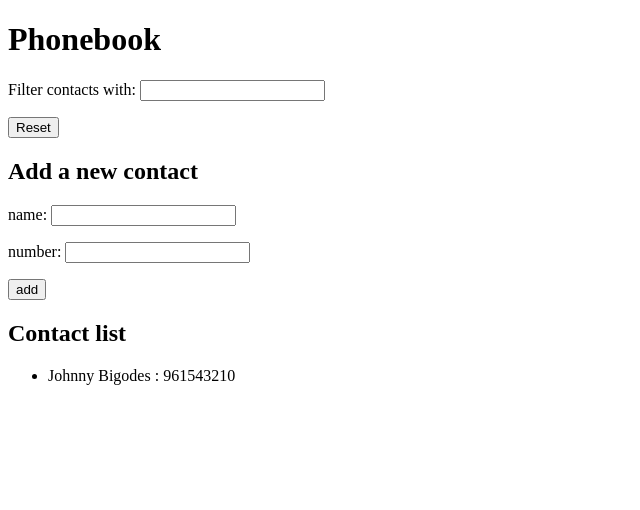
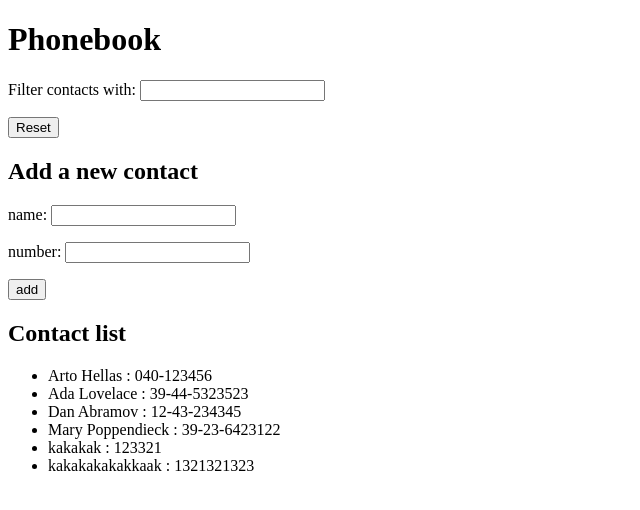
Before and after one commit to the-rfer/fullstackopen, a React (Vite) app in the folder part2/phonebook/: page / in a window 1280 px wide. Shown: the top 510 px of the page, without its empty margins (0-640 px from the left). Built offline with nearby package versions, Linux system fonts and the light colour scheme; data requests are answered from the project's data file.

Commit message:
concluded exercise 2.11

```diff
--- /dev/null
+++ b/part2/phonebook/db.json
@@ -0,0 +1,34 @@
+{
+  "persons": [
+    {
+      "name": "Arto Hellas",
+      "number": "040-123456",
+      "id": "1"
+    },
+    {
+      "name": "Ada Lovelace",
+      "number": "39-44-5323523",
+      "id": "2"
+    },
+    {
+      "name": "Dan Abramov",
+      "number": "12-43-234345",
+      "id": "3"
+    },
+    {
+      "name": "Mary Poppendieck",
+      "number": "39-23-6423122",
+      "id": "4"
+    },
+    {
+      "id": "5",
+      "name": "kakakak",
+      "number": "123321"
+    },
+    {
+      "id": "6",
+      "name": "kakakakakakkaak",
+      "number": "1321321323"
+    }
+  ]
+}
--- a/part2/phonebook/package.json
+++ b/part2/phonebook/package.json
@@ -7,9 +7,11 @@
 		"dev": "vite",
 		"build": "vite build",
 		"lint": "eslint . --ext js,jsx --report-unused-disable-directives --max-warnings 0",
-    "preview": "vite preview"
+		"preview": "vite preview",
+		"server": "json-server -p3001 --watch db.json"
 	},
 	"dependencies": {
+		"axios": "^1.7.2",
 		"react": "^18.3.1",
 		"react-dom": "^18.3.1"
 	},
@@ -21,6 +23,7 @@
 		"eslint-plugin-react": "^7.34.2",
 		"eslint-plugin-react-hooks": "^4.6.2",
 		"eslint-plugin-react-refresh": "^0.4.7",
+		"json-server": "^1.0.0-beta.1",
 		"vite": "^5.3.1"
 	}
 }
--- a/part2/phonebook/src/App.jsx
+++ b/part2/phonebook/src/App.jsx
@@ -1,12 +1,11 @@
-import { useState } from "react";
+import { useState, useEffect } from "react";
+import axios from "axios";
 import Numbers from "./components/Numbers";
 import ContactForm from "./components/ContactForm";
 import Search from "./components/Search";
 
 const App = () => {
-	const [persons, setPersons] = useState([
-		{ name: "Johnny Bigodes", number: "961543210" },
-	]);
+	const [persons, setPersons] = useState([]);
 	const [newName, setNewName] = useState("");
 	const [newNumber, setNewNumber] = useState("");
 	const [search, setSearch] = useState("");
@@ -30,7 +29,16 @@
 			return;
 		}
 
-		const newPerson = { name: newName, number: newNumber };
+		const newId =
+			persons.length > 0
+				? (Math.max(...persons.map((p) => p.id)) + 1).toString()
+				: "1";
+
+		const newPerson = { name: newName, number: newNumber, id: newId };
+
+		axios.post("http://localhost:3001/persons", newPerson).then((response) => {
+			console.log("post response: ", response.data);
+		});
 
 		setPersons(persons.concat(newPerson));
 		setFilteredResults(persons.concat(newPerson));
@@ -55,6 +63,14 @@
 			)
 		);
 	};
+
+	useEffect(() => {
+		axios.get("http://localhost:3001/persons").then((response) => {
+			console.log("response: ", response.data);
+			setPersons(response.data);
+			setFilteredResults(response.data);
+		});
+	}, []);
 
 	return (
 		<div>
```
Also changed, not shown: 2 other files (tests, documents, lock files or other folders). Lines whose indentation alone changed are shown as unchanged.
